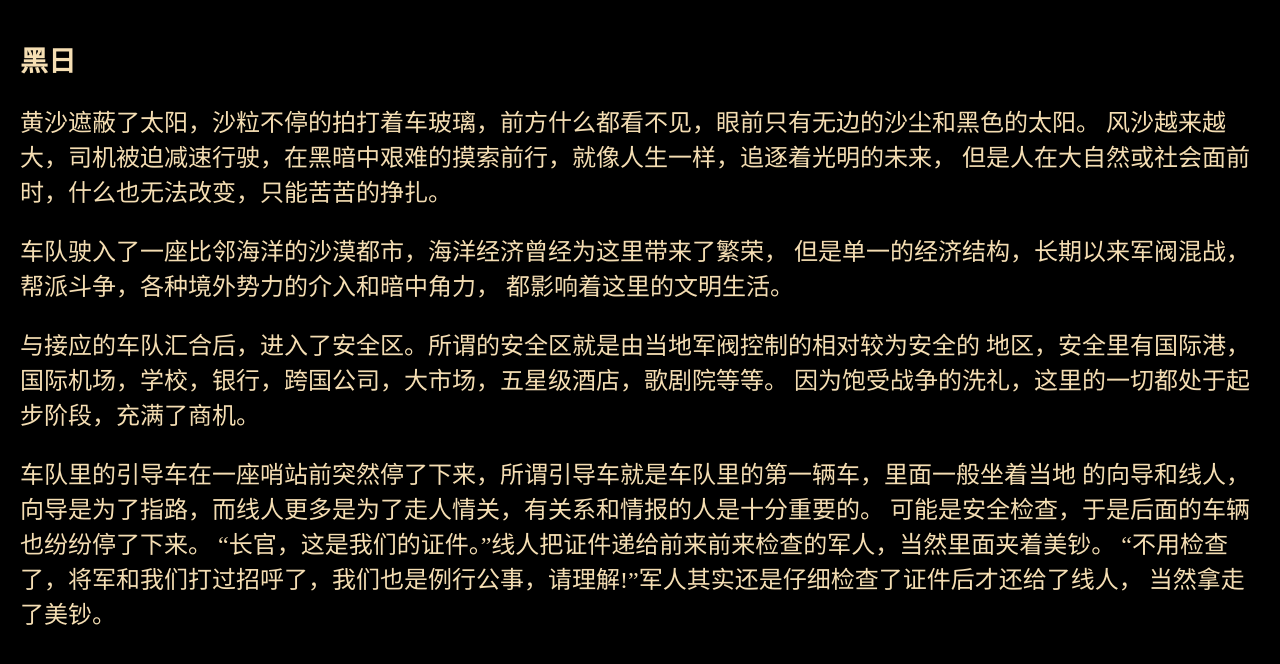
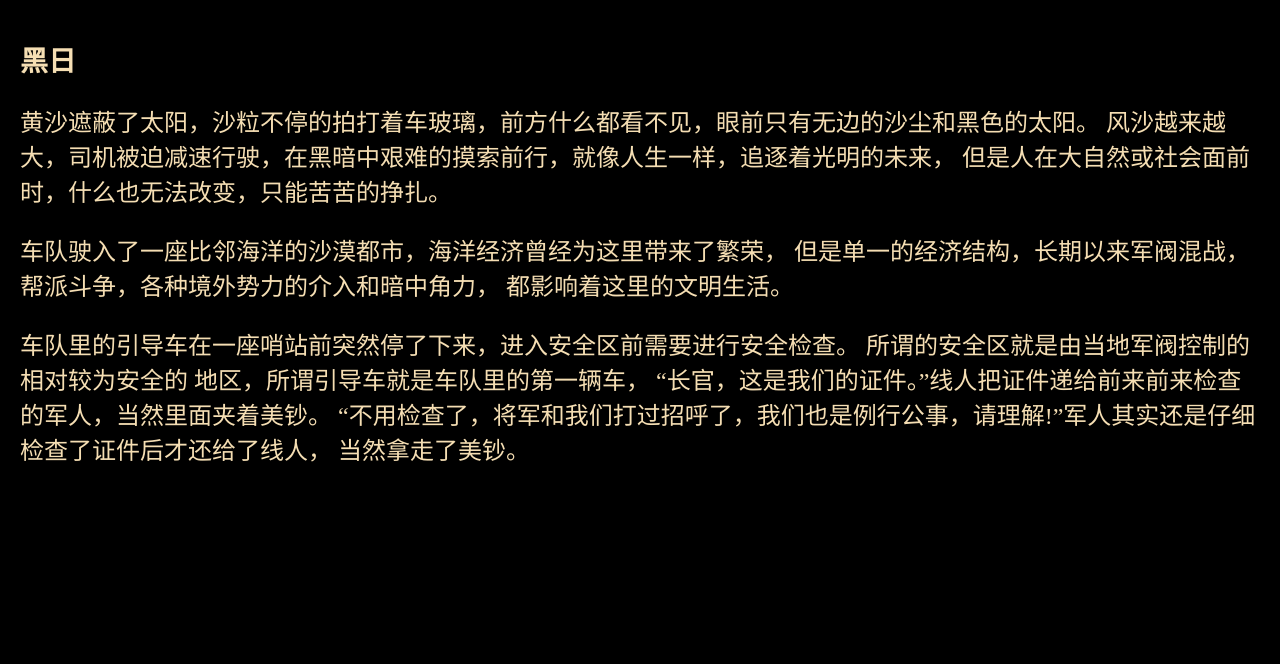
Before and after one commit to November20/heiri, a plain HTML site: page index.html in a window 1280 px wide. Drawn offline with Linux system fonts and the light colour scheme.

Commit message:
Update index.html

```diff
--- a/index.html
+++ b/index.html
@@ -37,18 +37,12 @@
                 都影响着这里的文明生活。
              </p>
             <p>
-                与接应的车队汇合后，进入了安全区。所谓的安全区就是由当地军阀控制的相对较为安全的
-                地区，安全里有国际港，国际机场，学校，银行，跨国公司，大市场，五星级酒店，歌剧院等等。
-                因为饱受战争的洗礼，这里的一切都处于起步阶段，充满了商机。
-            </p>
-            <p>
-               车队里的引导车在一座哨站前突然停了下来，所谓引导车就是车队里的第一辆车，里面一般坐着当地
-                的向导和线人，向导是为了指路，而线人更多是为了走人情关，有关系和情报的人是十分重要的。
-               可能是安全检查，于是后面的车辆也纷纷停了下来。
+                车队里的引导车在一座哨站前突然停了下来，进入安全区前需要进行安全检查。
+                所谓的安全区就是由当地军阀控制的相对较为安全的
+                地区，所谓引导车就是车队里的第一辆车，
                 “长官，这是我们的证件。”线人把证件递给前来前来检查的军人，当然里面夹着美钞。
                 “不用检查了，将军和我们打过招呼了，我们也是例行公事，请理解!”军人其实还是仔细检查了证件后才还给了线人，
                 当然拿走了美钞。
-            </p>
-
+             </p>
     </body>
 </html>
```
